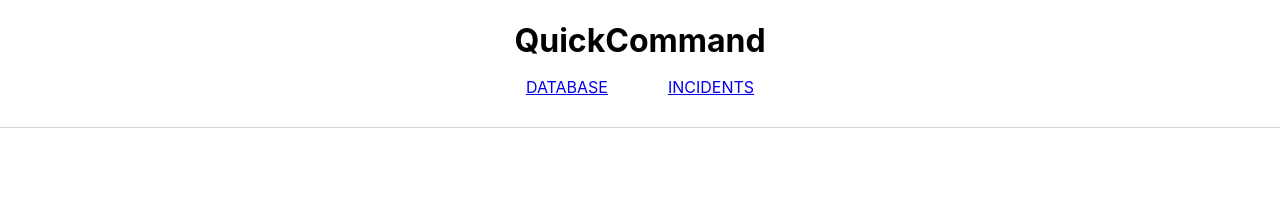
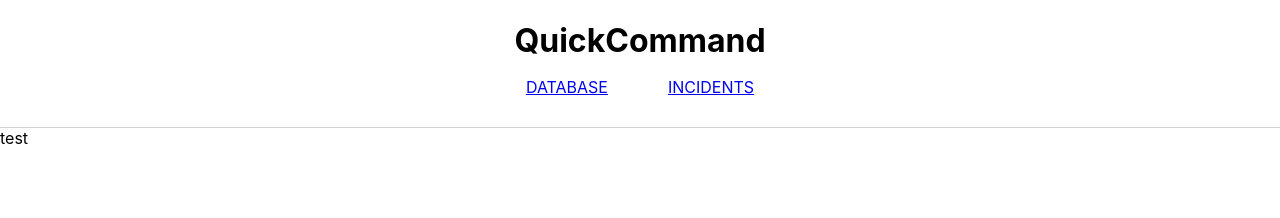
Before and after one commit to Quick-Command/QuickCommand, a React (Create React App) app: page /test in a window 1280 px wide. Shown: the top 218 px of the page. Built offline with nearby package versions, Linux system fonts and the light colour scheme.

Commit message:
Add ChartView component skeleton

```diff
--- a/src/components/App/App.js
+++ b/src/components/App/App.js
@@ -7,6 +7,7 @@ import Header from '../Header/Header';
 import Footer from '../Footer/Footer';
 import Profiles from '../Profiles/Profiles';
 import Passport from '../Passport/Passport';
+import ChartView from '../ChartView/ChartView';
 
 const App = () => {
 
@@ -19,6 +20,8 @@ const App = () => {
           <Route path='/database' component={DatabaseMenu} />
           <Route path='/profiles' component={Profiles} />
           <Route path='/passport' component={Passport} />
+          {/* below is test-only for specific incident view */}
+          <Route path='/test' component={ChartView} />
         </Switch>
         <Footer />
       </div>
--- /dev/null
+++ b/src/components/ChartView/ChartView.js
@@ -0,0 +1,14 @@
+import React from 'react'
+import './ChartView.css'
+
+const ChartView = () => {
+
+  return (
+    <section className='chart-view-container'>
+      test
+    </section>
+  )
+
+}
+
+export default ChartView
```
Also changed, not shown: src/components/ChartView/ChartView.css (added).
